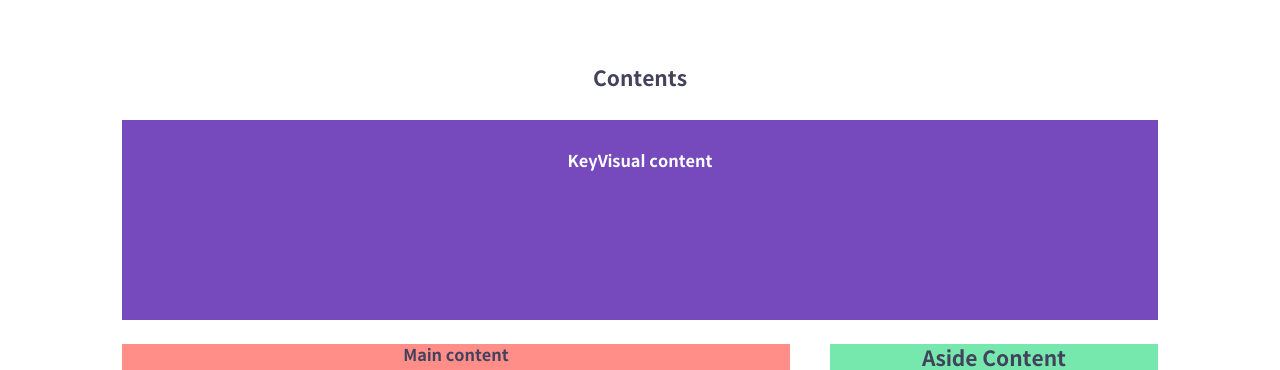
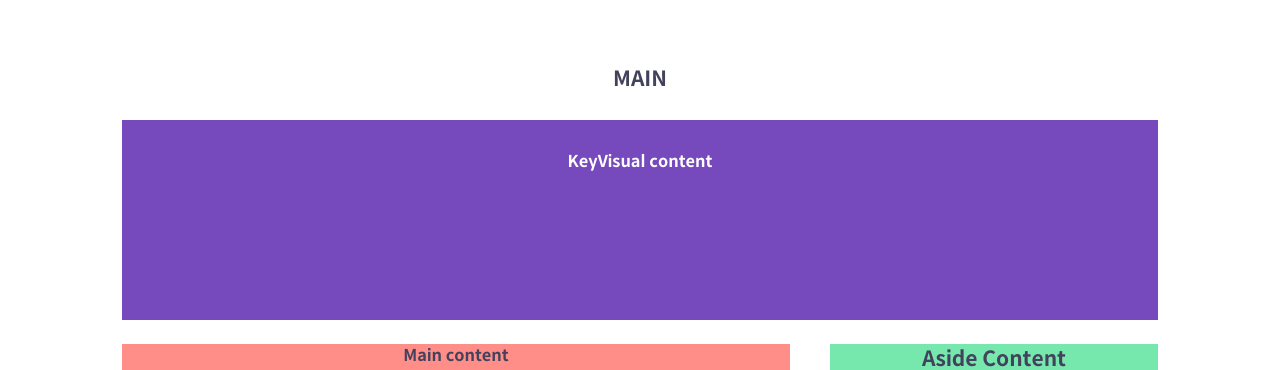
Before and after one commit to gyu85/react-clone-mark1, a React (Create React App) app: page / in a window 1280 px wide. Shown: the part 200-570 px from the top of the page. Built offline with nearby package versions, Linux system fonts and the light colour scheme.

Commit message:
[220109] - key visual 작업전 layout 정리

```diff
--- a/package.json
+++ b/package.json
@@ -11,6 +11,7 @@
     "react-router-dom": "^6.2.1",
     "react-scripts": "5.0.0",
     "styled-components": "^5.3.3",
+    "swiper": "^7.4.1",
     "web-vitals": "^2.1.0"
   },
   "scripts": {
--- /dev/null
+++ b/src/components/common/aside.jsx
@@ -0,0 +1,25 @@
+import React from 'react';
+import styled from 'styled-components';
+
+import { useThemeState } from 'context/theme';
+
+const AsideWrapper = styled.aside(props => ({
+  width: '328px',
+  backgroundColor: props.colors.greenLight
+}));
+
+const Title2 = styled.h2`
+  text-align: center;
+`;
+
+const Aside = () => {
+  const { colors } = useThemeState();
+
+  return (
+    <AsideWrapper colors={colors}>
+      <Title2>Aside Content</Title2>
+    </AsideWrapper>
+  );
+};
+
+export default Aside;
--- /dev/null
+++ b/src/components/common/layouts/container.jsx
@@ -0,0 +1,16 @@
+import React from 'react';
+import styled from 'styled-components';
+
+const ContainerWrapper = styled.div`
+  max-width: 1100px;
+  min-height: calc(100% - 174px);
+  padding: 80px 32px 64px;
+  margin: 0 auto;
+  box-sizing: border-box;
+`;
+
+const Container = ({ children }) => {
+  return <ContainerWrapper>{children}</ContainerWrapper>;
+};
+
+export default Container;
--- /dev/null
+++ b/src/components/common/layouts/contentArticle.jsx
@@ -0,0 +1,26 @@
+import React from 'react';
+import styled from 'styled-components';
+
+import { useThemeState } from 'context/theme';
+
+const MainWrapper = styled.article`
+  width: 668px;
+  min-height: 200px;
+  padding-right: 40px;
+`;
+
+const InnerMain = styled.div(props => ({
+  height: '100%',
+  backgroundColor: props.colors.redLight
+}));
+
+const ContentArticle = ({ children }) => {
+  const { colors } = useThemeState();
+  return (
+    <MainWrapper>
+      <InnerMain colors={colors}>{children}</InnerMain>
+    </MainWrapper>
+  );
+};
+
+export default ContentArticle;
--- a/src/components/common/layouts/contents.jsx
+++ b/src/components/common/layouts/contents.jsx
@@ -1,77 +1,14 @@
 import React from 'react';
 import styled from 'styled-components';
 
-import { useThemeState } from 'context/theme';
-
-const ContentWrapper = styled.div(props => ({
-  maxWidth: '1100px',
-  minHeight: 'calc(100% - 174px)',
-  padding: '80px 32px 64px',
-  margin: '0 auto',
-  boxSizing: 'border-box'
-}));
-
-const Title2 = styled.h2`
-  text-align: center;
-`;
-const Title3 = styled.h3`
-  text-align: center;
-`;
-
-const Container = styled.div(props => ({
+const ContentsWrapper = styled.main(props => ({
   display: 'flex',
   minHeight: '500px',
   paddingTop: '24px'
 }));
 
-const KeyVisual = styled.div(props => ({
-  height: '200px',
-  marginTop: '24px',
-  backgroundColor: props.colors.violet,
-
-  [Title3]: {
-    paddingTop: '30px',
-    color: props.colors.white
-  }
-}));
-
-const MainWrapper = styled.main(props => ({
-  width: '668px',
-  minHeight: '200px',
-  paddingRight: '40px'
-}));
-
-const InnerMain = styled.div(props => ({
-  height: '100%',
-  backgroundColor: props.colors.redLight
-}));
-
-const AsideWrapper = styled.aside(props => ({
-  width: '328px',
-  backgroundColor: props.colors.greenLight
-}));
-
-const Contents = () => {
-  const { colors } = useThemeState();
-
-  return (
-    <ContentWrapper colors={colors}>
-      <Title2>Contents</Title2>
-      <KeyVisual colors={colors}>
-        <Title3>KeyVisual content</Title3>
-      </KeyVisual>
-      <Container colors={colors}>
-        <MainWrapper>
-          <InnerMain colors={colors}>
-            <Title3>Main content</Title3>
-          </InnerMain>
-        </MainWrapper>
-        <AsideWrapper colors={colors}>
-          <Title2>Aside Content</Title2>
-        </AsideWrapper>
-      </Container>
-    </ContentWrapper>
-  );
+const Contents = ({ children }) => {
+  return <ContentsWrapper>{children}</ContentsWrapper>;
 };
 
 export default Contents;
--- /dev/null
+++ b/src/components/common/layouts/layout.jsx
@@ -0,0 +1,19 @@
+import React, { Fragment } from 'react';
+
+import Tnb from '../tnb';
+import Header from '../layouts/header/header';
+import Container from './container';
+import Footer from '../layouts/footer';
+
+const Layout = ({ children }) => {
+  return (
+    <Fragment>
+      <Tnb />
+      <Header />
+      <Container children={children} />
+      <Footer />
+    </Fragment>
+  );
+};
+
+export default Layout;
--- a/src/components/main/index.jsx
+++ b/src/components/main/index.jsx
@@ -1,18 +1,49 @@
-import React, { Fragment } from 'react';
+import React from 'react';
+import styled from 'styled-components';
 
-import Tnb from '../common/layouts/tnb';
-import Header from '../common/layouts/header/header';
+import { useThemeState } from 'context/theme';
+
+import Layout from '../common/layouts/layout';
 import Contents from '../common/layouts/contents';
-import Footer from '../common/layouts/footer';
+import ContentArticle from '../common/layouts/contentArticle';
+import Aside from '../common/aside';
+
+const Title2 = styled.h2`
+  text-align: center;
+`;
+const Title3 = styled.h3`
+  text-align: center;
+`;
+
+const KeyVisual = styled.div(props => ({
+  height: '200px',
+  marginTop: '24px',
+  backgroundColor: props.colors.violet,
+
+  [Title3]: {
+    paddingTop: '30px',
+    color: props.colors.white
+  }
+}));
 
 const Main = () => {
+  const { colors } = useThemeState();
+
   return (
-    <Fragment>
-      <Tnb />
-      <Header />
-      <Contents />
-      <Footer />
-    </Fragment>
+    <Layout>
+      <Title2>MAIN</Title2>
+
+      <KeyVisual colors={colors}>
+        <Title3>KeyVisual content</Title3>
+      </KeyVisual>
+
+      <Contents>
+        <ContentArticle>
+          <Title3>Main content</Title3>
+        </ContentArticle>
+        <Aside />
+      </Contents>
+    </Layout>
   );
 };
 
```
Also changed, not shown: src/components/common/tnb.jsx (renamed from src/components/common/layouts/tnb.jsx), src/components/main/keyVisual.jsx (added), 1 other file (tests, documents, lock files or other folders).
